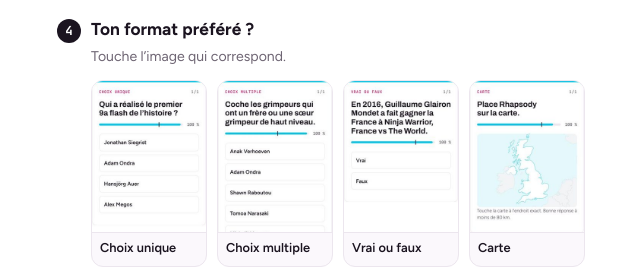
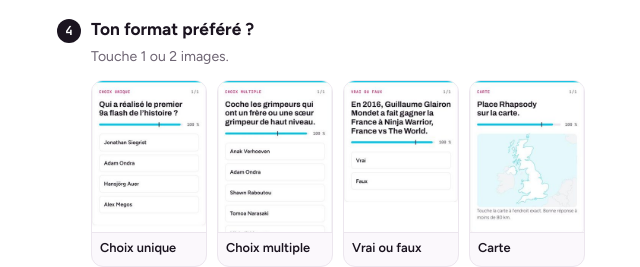
Before and after one commit to Bluegilles/QUIZGRIMPE, a plain HTML site: page avis/index.html in a window 1280 px wide. Shown: the part 561-828 px from the top of the page, 319-959 px from the left. Drawn offline with Linux system fonts and the light colour scheme.

Commit message:
Ton avis : 1 ou 2 formats aux questions 4 et 5
Co-Authored-By: Claude Opus 5.5 <noreply@anthropic.com>
Claude-Session: https://claude.ai/code/session_01VPSStNSy3YgChgqz5KzjJ3

```diff
--- a/avis/index.html
+++ b/avis/index.html
@@ -79,7 +79,7 @@ fr:{back:"← Retour au quiz",brand:"Le Quiz de la Grimpe",title:'Ton <mark>avis
   q1:"Ton pseudo dans le jeu",opt:"Facultatif",pseudoPh:"Ton pseudo",
   q2:"Combien de quiz as-tu joués cette semaine ?",
   q3:"La difficulté, c’était…",d:["Trop facile","Bien dosée","Un peu dure","Beaucoup trop dure"],
-  q4:"Ton format préféré ?",q5:"Un format que tu n’as pas aimé ou pas compris ?",fsub:"Touche l’image qui correspond.",none:"Aucun",
+  q4:"Ton format préféré ?",q5:"Un format que tu n’as pas aimé ou pas compris ?",fsub:"Touche 1 ou 2 images.",none:"Aucun",
   q6:"Les explications après chaque réponse, tu les lis ?",e:["Toujours","Parfois","Jamais"],
   q7:"Tu continuerais à jouer chaque jour ?",c:["Oui","Peut-être","Non"],
   q8:"Tu le conseillerais à un ami grimpeur ?",n0:"0 · jamais",n10:"10 · carrément",
@@ -93,7 +93,7 @@ en:{back:"← Back to the quiz",brand:"The Climbing Quiz",title:'Your <mark>feed
   q1:"Your nickname in the game",opt:"Optional",pseudoPh:"Your nickname",
   q2:"How many quizzes did you play this week?",
   q3:"The difficulty was…",d:["Too easy","Just right","A bit hard","Way too hard"],
-  q4:"Your favorite format?",q5:"A format you didn’t like or didn’t get?",fsub:"Tap the matching picture.",none:"None",
+  q4:"Your favorite format?",q5:"A format you didn’t like or didn’t get?",fsub:"Tap 1 or 2 pictures.",none:"None",
   q6:"Do you read the explanations after each answer?",e:["Always","Sometimes","Never"],
   q7:"Would you keep playing every day?",c:["Yes","Maybe","No"],
   q8:"Would you recommend it to a climbing friend?",n0:"0 · never",n10:"10 · totally",
@@ -104,14 +104,15 @@ en:{back:"← Back to the quiz",brand:"The Climbing Quiz",title:'Your <mark>feed
   labels:{choice:"Single choice",multi:"Multiple choice",tf:"True or false",map:"Map",slider:"Slider",range:"Range",order:"Put in order",pairs:"Match the pairs",letters:"Unscramble",motus:"Hidden word",text:"Free answer",clues:"Clue by clue",spot:"In the photo",zoom:"Zoom out"}}};
 // Valeurs enregistrées en français, quelle que soit la langue, pour lire les réponses facilement.
 const FR=T.fr;
-const S={pseudo:ls.get("qg-pseudo")||"",nb:null,diff:null,pref:null,pasAime:null,expl:null,cont:null,nps:null,com:"",trad:null};
+const S={pseudo:ls.get("qg-pseudo")||"",nb:null,diff:null,pref:[],pasAime:[],expl:null,cont:null,nps:null,com:"",trad:null};
 let sending=false,error=false,sent=false;
 const $=s=>document.querySelector(s),esc=s=>String(s).replace(/[&<>"']/g,c=>({"&":"&amp;","<":"&lt;",">":"&gt;",'"':"&quot;","'":"&#39;"}[c]));
-const chips=(key,vals,lab)=>`<div class="chips">${vals.map((v,i)=>`<button class="chip" data-k="${key}" data-v="${esc(v)}" aria-pressed="${S[key]===v}">${esc(lab?lab[i]:v)}</button>`).join("")}</div>`;
+const sel=(k,v)=>Array.isArray(S[k])?S[k].includes(v):S[k]===v;
+const chips=(key,vals,lab)=>`<div class="chips">${vals.map((v,i)=>`<button class="chip" data-k="${key}" data-v="${esc(v)}" aria-pressed="${sel(key,v)}">${esc(lab?lab[i]:v)}</button>`).join("")}</div>`;
 const grid=key=>{const x=T[L],dir=L==="en"?"formats/en/":"formats/";
-  return `<div class="grid">${FORMATS.map(f=>`<button class="fmt" data-k="${key}" data-v="${f}" aria-pressed="${S[key]===f}"><img class="th" src="${dir}${f}.jpg" alt="" loading="lazy"><span class="lb">${esc(x.labels[f])}</span></button>`).join("")}</div>`};
+  return `<div class="grid">${FORMATS.map(f=>`<button class="fmt" data-k="${key}" data-v="${f}" aria-pressed="${S[key].includes(f)}"><img class="th" src="${dir}${f}.jpg" alt="" loading="lazy"><span class="lb">${esc(x.labels[f])}</span></button>`).join("")}</div>`};
 const block=(n,title,body,sub)=>`<section class="q"><h2><span class="n">${n}</span><span>${title}</span></h2>${sub?`<p class="sub">${sub}</p>`:""}<div class="opt">${body}</div></section>`;
-function required(){const r=["nb","diff","pref","pasAime","expl","cont","nps"];return r.filter(k=>S[k]===null).length}
+function required(){const r=["nb","diff","pref","pasAime","expl","cont","nps"];return r.filter(k=>S[k]===null||(Array.isArray(S[k])&&!S[k].length)).length}
 function render(){
   const x=T[L];document.documentElement.lang=L;document.title=(L==="en"?"Your feedback":"Ton avis")+" · "+x.brand;
   $("#back").textContent=x.back;document.querySelectorAll(".lang button").forEach(b=>b.setAttribute("aria-pressed",b.dataset.l===L));
@@ -131,13 +132,16 @@ function render(){
    (L==="en"?block(10,x.q10,chips("trad",FR.t,x.t)):"")+
    `<div class="send"><button class="btn" id="go" ${miss||sending?"disabled":""}>${sending?x.sending:x.send}</button><p class="miss ${error?"err":""}" id="miss">${error?x.fail:miss?x.miss(miss):""}</p></div>`;
   $("#pseudo").oninput=e=>{S.pseudo=e.target.value};$("#com").oninput=e=>{S.com=e.target.value};
-  document.querySelectorAll("[data-k]").forEach(b=>b.onclick=()=>{const k=b.dataset.k,v=b.dataset.v;S[k]=S[k]===v?null:v;error=false;const y=window.scrollY;render();window.scrollTo(0,y)});
+  document.querySelectorAll("[data-k]").forEach(b=>b.onclick=()=>{const k=b.dataset.k,v=b.dataset.v;
+    if(Array.isArray(S[k])){ // formats : 1 ou 2 choix (Gilles 26/11) ; « Aucun » exclut les formats
+      let a=S[k].filter(x=>x!=="Aucun");if(v==="Aucun")a=S[k].includes("Aucun")?[]:["Aucun"];else if(a.includes(v))a=a.filter(x=>x!==v);else{a.push(v);if(a.length>2)a.shift()}S[k]=a}
+    else S[k]=S[k]===v?null:v;error=false;const y=window.scrollY;render();window.scrollTo(0,y)});
   $("#go").onclick=submit;
 }
 function devId(){let d=ls.get("qg-joueur");if(!d){d=crypto.randomUUID?crypto.randomUUID():String(Date.now())+Math.random().toString(16).slice(2);ls.set("qg-joueur",d)}return d}
 async function submit(){
   if(sending||required())return;sending=true;error=false;render();
-  const lab=f=>f==="Aucun"?"Aucun":FR.labels[f];
+  const lab=a=>a.map(f=>f==="Aucun"?"Aucun":FR.labels[f]).join(", ");
   const row={device:devId(),pseudo:S.pseudo.trim().slice(0,40)||null,langue:L,nb_quiz:+S.nb,difficulte:S.diff,format_prefere:lab(S.pref),format_pas_aime:lab(S.pasAime),
     explications:S.expl,continuer:S.cont,recommande:+S.nps,commentaire:S.com.trim().slice(0,1000)||null,traduction:L==="en"?S.trad:null};
   try{const r=await fetch(SB.url+"/rest/v1/avis_testeurs",{method:"POST",headers:{apikey:SB.key,"Content-Type":"application/json",Prefer:"return=minimal"},body:JSON.stringify(row)});
```
